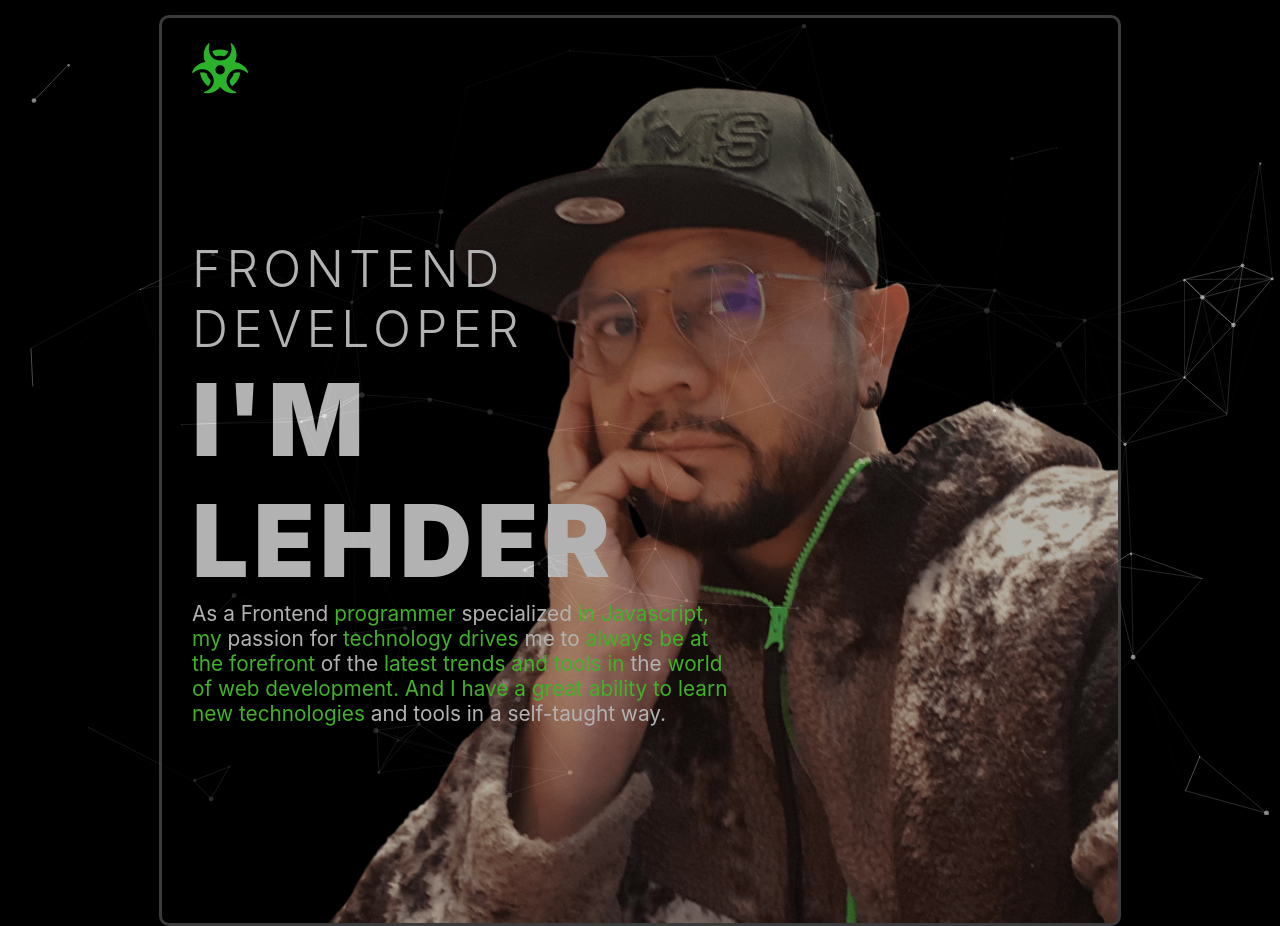
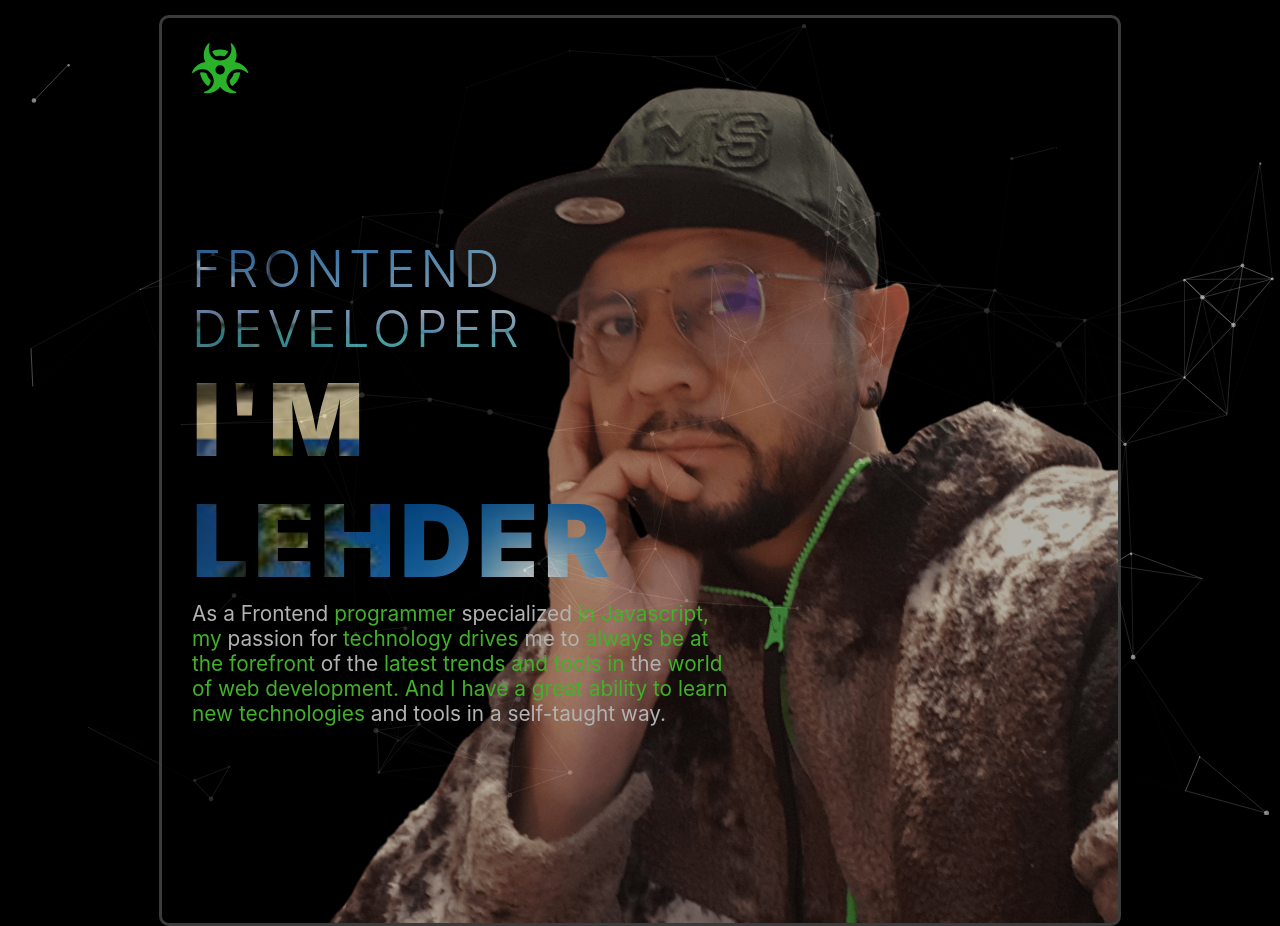
Before and after one commit to lehder/lehder.porfolio.github.io, a plain HTML site: page index.html in a window 1280 px wide. Shown: the top 926 px of the page. Drawn offline with nearby package versions, Linux system fonts and the light colour scheme.

Commit message:
Cambio del color del titulo

```diff
--- a/style.css
+++ b/style.css
@@ -29,6 +29,11 @@ body {
     margin: 0 0.5rem;
     animation: bounce; /* referring directly to the animation's @keyframe declaration */
     animation-duration: 15s; /* don't forget to set a duration! */
+
+   /*  background: linear-gradient(to right, rgb(0, 168, 253));
+     background-size: 200% auto;
+     -webkit-background-clip: text;
+     -webkit-text-fill-color:transparent;  */
   }
 
 /* header {
@@ -130,7 +135,6 @@ header {
 
     font-family: 'Inter',sans-serif;
     font-weight: 400;
-
 }
 .descripcion .animate__animated-animate__bounceInUp {
     display: inline-block;
@@ -145,13 +149,21 @@ header {
 
     animation: bounce; /* referring directly to the animation's @keyframe declaration */
     animation-duration: 15s; /* don't forget to set a duration! */
-
-
 }
 
 .contenido-descripcion .titulo {
     text-transform: uppercase;
     letter-spacing: 5px;
+
+    background-image: url('./img/descarga-1.jpeg');
+    color: transparent;
+    background-size: cover;
+	background-position-y: 200px;
+
+	background-clip: text;
+	-webkit-background-clip: text;
+
+	-webkit-text-fill-color: transparent;
 }
 
 .contenido-descripcion .titulo span:first-child {
```
Also changed, not shown: img/2.jpg (added), img/descarga-1.jpeg (added), img/descarga.jpeg (added), img/thumb.png (added), 3 other files.
